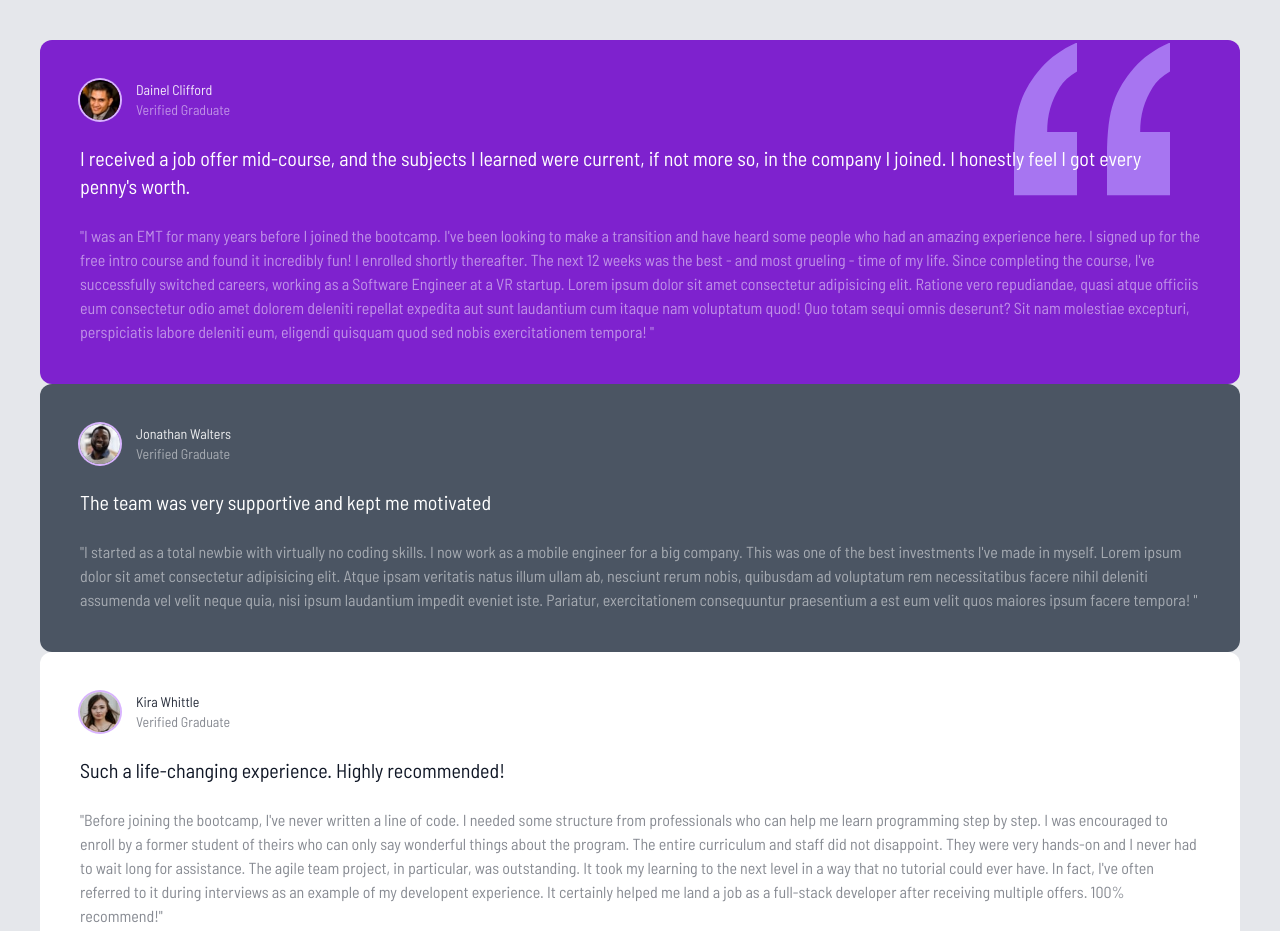
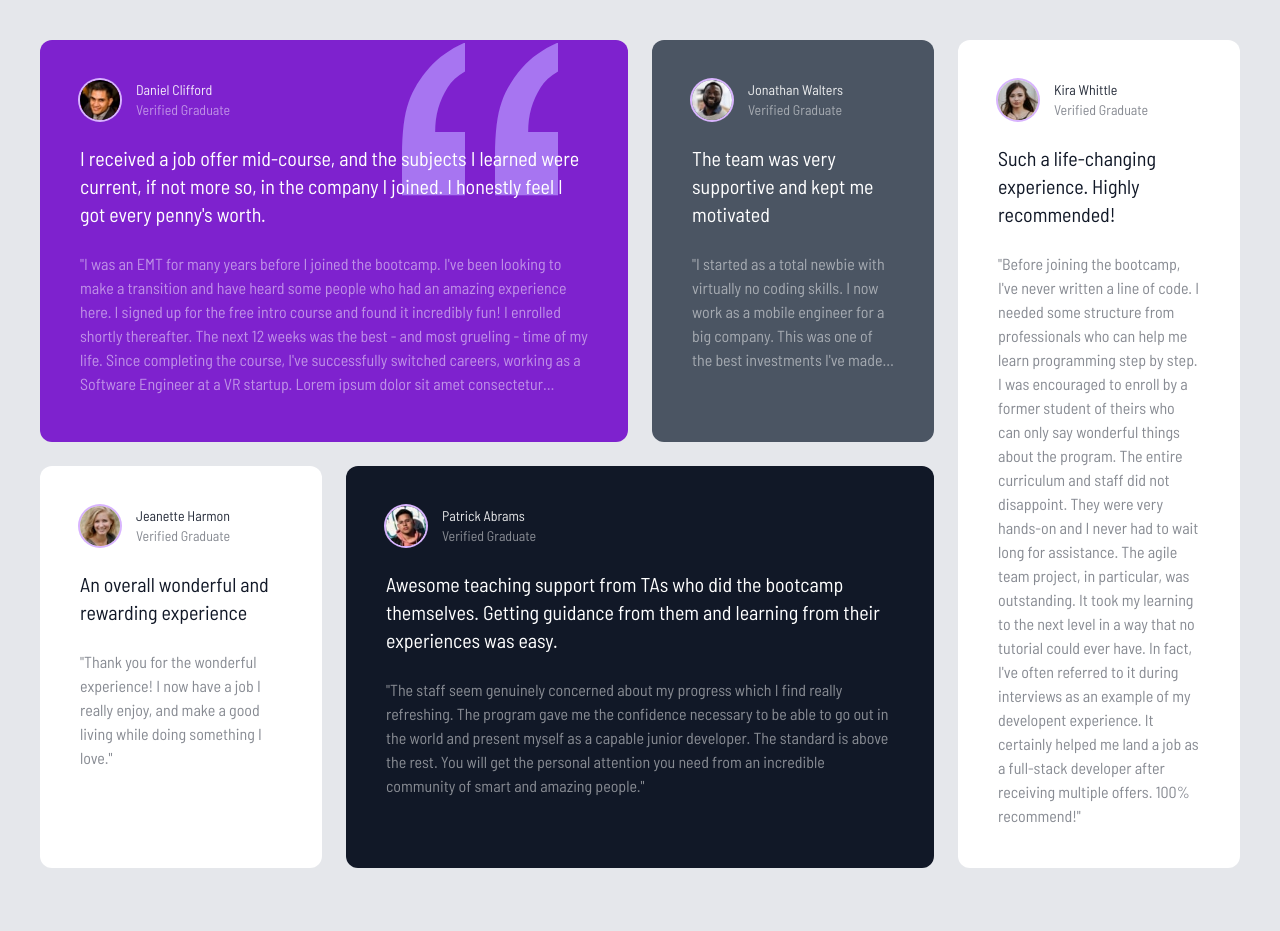
Before and after one commit to sarahmarie1976/Testimonial-Grid-Project, a website: page index.html in a window 1280 px wide. Shown: the top 931 px of the page. After the commit the page ends 908 px from the top, so only its background shows below. Drawn offline with Linux system fonts and the light colour scheme.

Commit message:
:sparkles: completed grid and truncate boxes

```diff
--- a/index.html
+++ b/index.html
@@ -7,19 +7,21 @@
     <link rel="preconnect" href="https://fonts.googleapis.com" />
     <link rel="preconnect" href="https://fonts.gstatic.com" crossorigin />
     <link
-      href="https://fonts.googleapis.com/css2?family=Barlow+Semi+Condensed:ital,wght@0,400;0,500;1,600&display=swap"
+      href="https://fonts.googleapis.com/css2?family=Alata&family=Barlow+Semi+Condensed:wght@400;500;600&display=swap"
       rel="stylesheet"
     />
     <link rel="stylesheet" href="css/style.css" />
-    <title>Testimonial Grid Project</title>
+    <title>Testimonial Grid</title>
   </head>
   <body class="bg-gray-200">
     <!-- Global Container -->
     <div class="container mx-auto max-w-7xl p-2 md:p-10">
       <!-- Grid Container -->
-      <div class="text-white">
+      <div
+        class="grid gap-6 grid-cols-1 text-white md:grid-cols-4 md:grid-rows-2"
+      >
         <!-- Box 1 -->
-        <div class="relative p-10 rounded-xl bg-purple-700">
+        <div class="relative p-10 rounded-xl bg-purple-700 md:col-span-2">
           <!-- Quotes Image -->
           <img
             src="images/bg-pattern-quotation.svg"
@@ -34,10 +36,11 @@
               class="w-10 h-10 rounded-full ring-2 ring-purple-300"
             />
             <div class="text-sm">
-              <h4 class="opacity-90">Dainel Clifford</h4>
+              <h4 class="opacity-90">Daniel Clifford</h4>
               <p class="opacity-50">Verified Graduate</p>
             </div>
           </div>
+
           <!-- Large Text -->
           <p class="relative z-10 mt-6 text-xl">
             I received a job offer mid-course, and the subjects I learned were
@@ -46,7 +49,7 @@
           </p>
 
           <!-- Small Text -->
-          <p class="mt-6 opacity-50">
+          <p class="mt-6 opacity-50 line-clamp-6">
             "I was an EMT for many years before I joined the bootcamp. I've been
             looking to make a transition and have heard some people who had an
             amazing experience here. I signed up for the free intro course and
@@ -77,13 +80,14 @@
               <p class="opacity-50">Verified Graduate</p>
             </div>
           </div>
+
           <!-- Large Text -->
           <p class="mt-6 text-xl">
             The team was very supportive and kept me motivated
           </p>
 
           <!-- Small Text -->
-          <p class="mt-6 opacity-50">
+          <p class="mt-6 opacity-50 line-clamp-5">
             "I started as a total newbie with virtually no coding skills. I now
             work as a mobile engineer for a big company. This was one of the
             best investments I've made in myself. Lorem ipsum dolor sit amet
@@ -97,7 +101,9 @@
         </div>
 
         <!-- Box 3 -->
-        <div class="hidden p-10 rounded-xl text-gray-900 bg-white md:block">
+        <div
+          class="hidden p-10 rounded-xl text-gray-900 bg-white md:block md:row-span-2"
+        >
           <!-- Box Header -->
           <div class="flex space-x-4">
             <img
@@ -110,6 +116,7 @@
               <p class="opacity-50">Verified Graduate</p>
             </div>
           </div>
+
           <!-- Large Text -->
           <p class="mt-6 text-xl">
             Such a life-changing experience. Highly recommended!
@@ -146,6 +153,7 @@
               <p class="opacity-50">Verified Graduate</p>
             </div>
           </div>
+
           <!-- Large Text -->
           <p class="mt-6 text-xl">
             An overall wonderful and rewarding experience
@@ -159,7 +167,7 @@
         </div>
 
         <!-- Box 5 -->
-        <div class="p-10 rounded-xl bg-gray-900">
+        <div class="p-10 rounded-xl bg-gray-900 md:col-span-2">
           <!-- Box Header -->
           <div class="flex space-x-4">
             <img
@@ -172,6 +180,7 @@
               <p class="opacity-50">Verified Graduate</p>
             </div>
           </div>
+
           <!-- Large Text -->
           <p class="mt-6 text-xl">
             Awesome teaching support from TAs who did the bootcamp themselves.
@@ -190,7 +199,7 @@
           </p>
         </div>
 
-        <!-- Box  6-->
+        <!-- Box 6 -->
         <div class="p-10 rounded-xl text-gray-900 bg-white md:hidden">
           <!-- Box Header -->
           <div class="flex space-x-4">
@@ -204,6 +213,7 @@
               <p class="opacity-50">Verified Graduate</p>
             </div>
           </div>
+
           <!-- Large Text -->
           <p class="mt-6 text-xl">
             Such a life-changing experience. Highly recommended!
--- a/package.json
+++ b/package.json
@@ -11,6 +11,7 @@
   "author": "",
   "license": "ISC",
   "devDependencies": {
+    "@tailwindcss/line-clamp": "^0.4.0",
     "tailwindcss": "^3.1.6"
   }
 }
--- a/tailwind.config.js
+++ b/tailwind.config.js
@@ -1,5 +1,6 @@
 /** @type {import('tailwindcss').Config} */
 module.exports = {
+  content: ['./*.html'],
   screens: {
     sm: '480px',
     md: '768px',
@@ -13,5 +14,5 @@ module.exports = {
       },
     },
   },
-  plugins: [],
+  plugins: [require('@tailwindcss/line-clamp')],
 };
```
Also changed, not shown: css/style.css, 1 other file.
